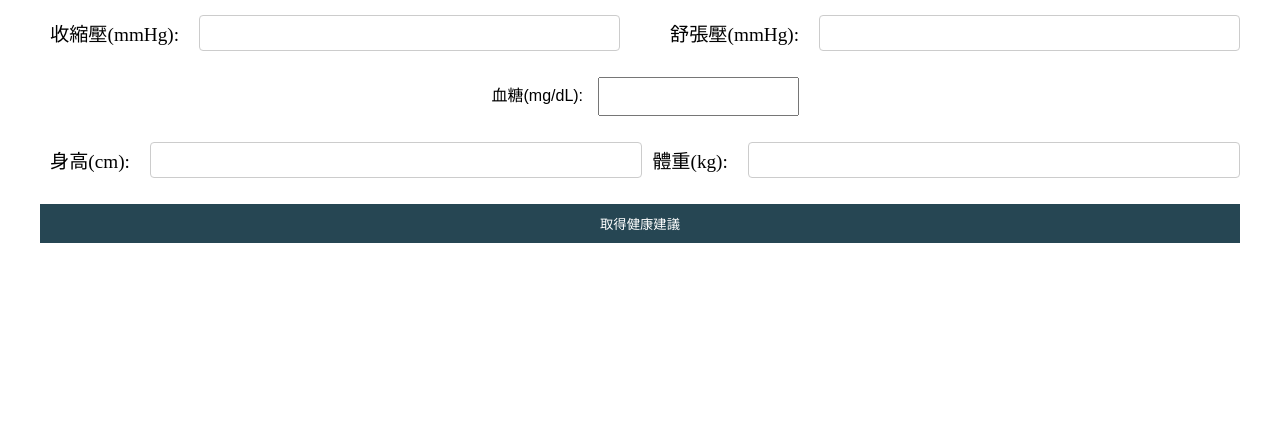
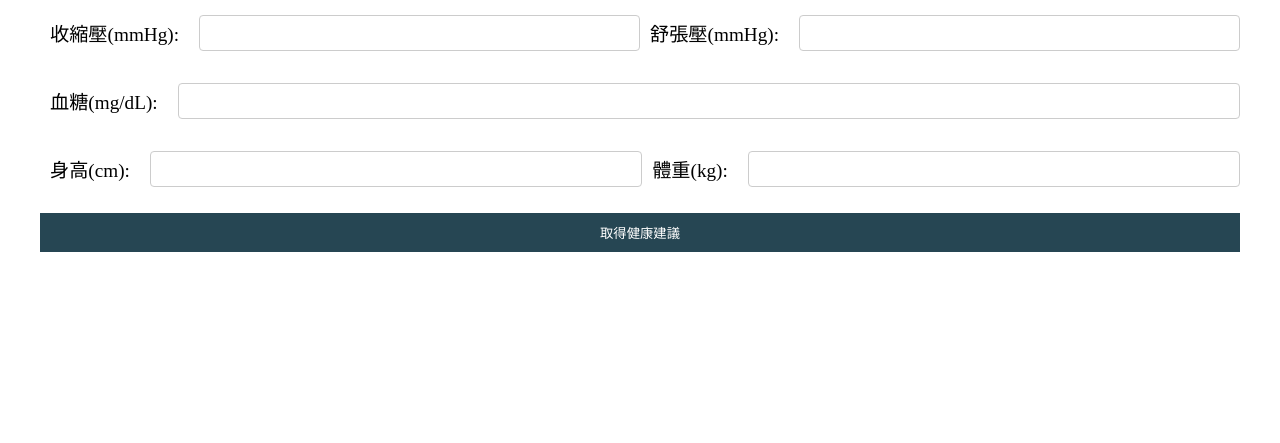
Before and after one commit to yikkchen/healthcare, a Flask app: page / in a window 1280 px wide. Shown: the part 251-694 px from the top of the page. Run offline with Flask 3, Linux system fonts and the light colour scheme.

Commit message:
Update index.html

```diff
--- a/templates/index.html
+++ b/templates/index.html
@@ -25,12 +25,11 @@
             <div class="flexbox">
                 <label for="blood_pressure">收縮壓(mmHg):</label>
                 <input type="number" id="blood_pressure_in" name="blood_pressure_in" step="0.1">
-                &ensp;&ensp;&ensp;&ensp;&ensp;
                 <label for="blood_pressure">舒張壓(mmHg):</label>
                 <input type="number" id="blood_pressure_out" name="blood_pressure_out" step="0.1">
             </div>
 
-            <div class="gridbox">
+            <div class="flexbox">
                 <label for="blood_sugar">血糖(mg/dL):</label>
                 <input type="number" id="blood_sugar" name="blood_sugar" step="0.1">
             </div>
```
